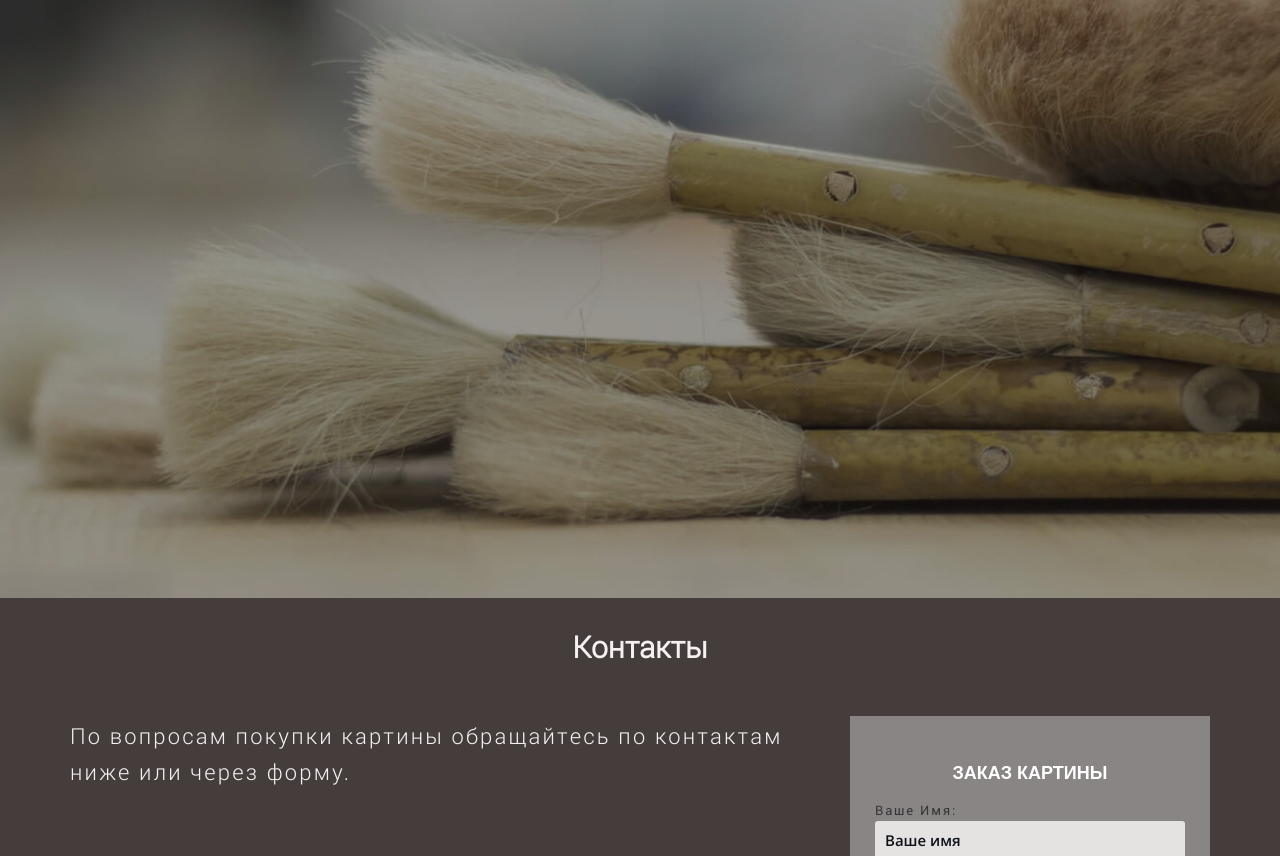
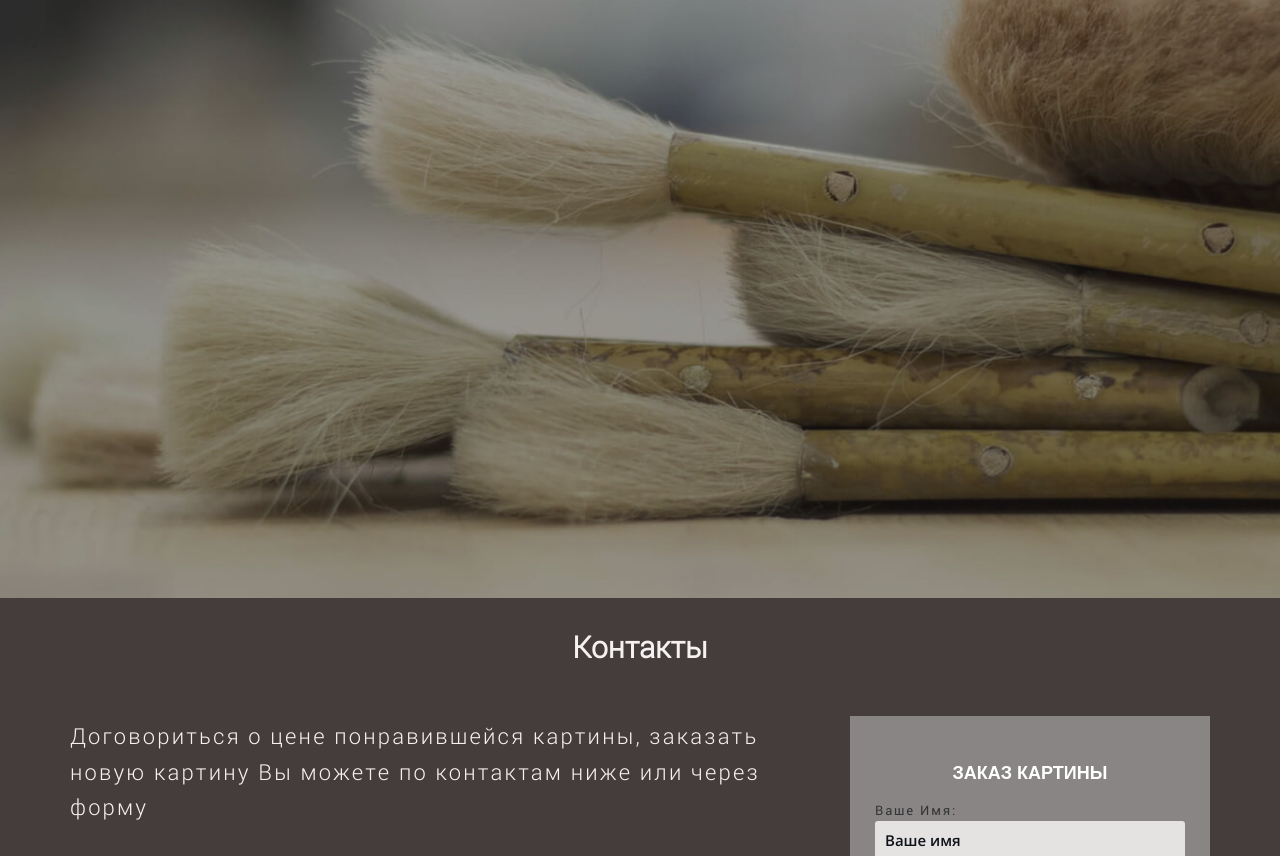
Before and after one commit to gvenvivar/project_1, a website: page app/contacts.html in a window 1280 px wide. Shown: the part 122-978 px from the top of the page. Drawn offline with Linux system fonts and the light colour scheme.

Commit message:
update 2
update 2

```diff
--- a/app/contacts.html
+++ b/app/contacts.html
@@ -84,7 +84,8 @@
 			<div class="row">
 				<h2>Контакты</h2>
 				<div class="col-md-7 col-lg-8">
-					<p>По вопросам покупки картины обращайтесь по контактам ниже или через форму.</p>
+					<p>Договориться  о цене понравившейся картины, заказать новую картину Вы можете по контактам ниже или  через форму
+</p>
 					<ul class="contacts">
 						<li><i class="fa fa-mobile"></i><a href="tel:+380971017754">(067)101-77-54</a></li>
 						<li><i class="fa fa-envelope-o"></i><a href="mailto:elenar111@gmail.com">elenar111@gmail.com</a></li>
```
